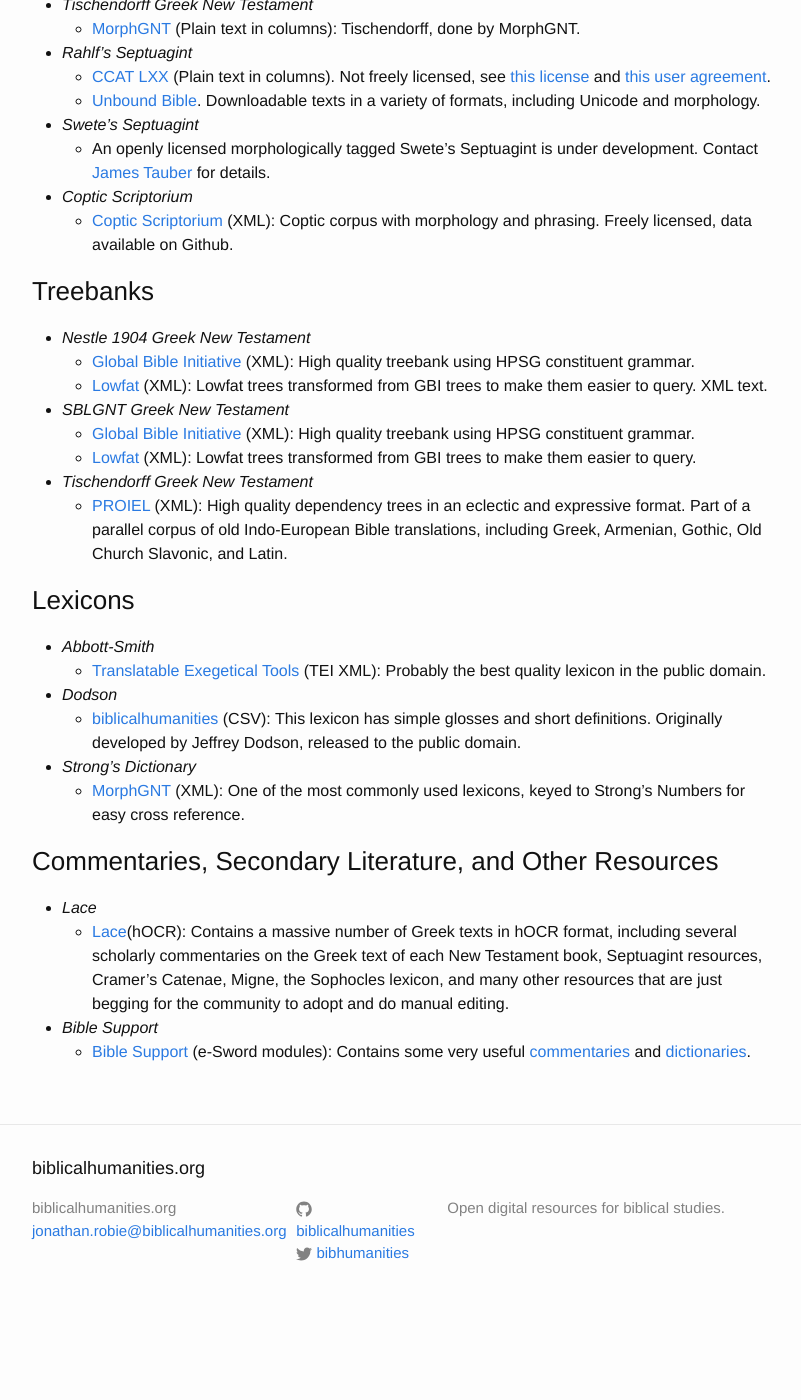
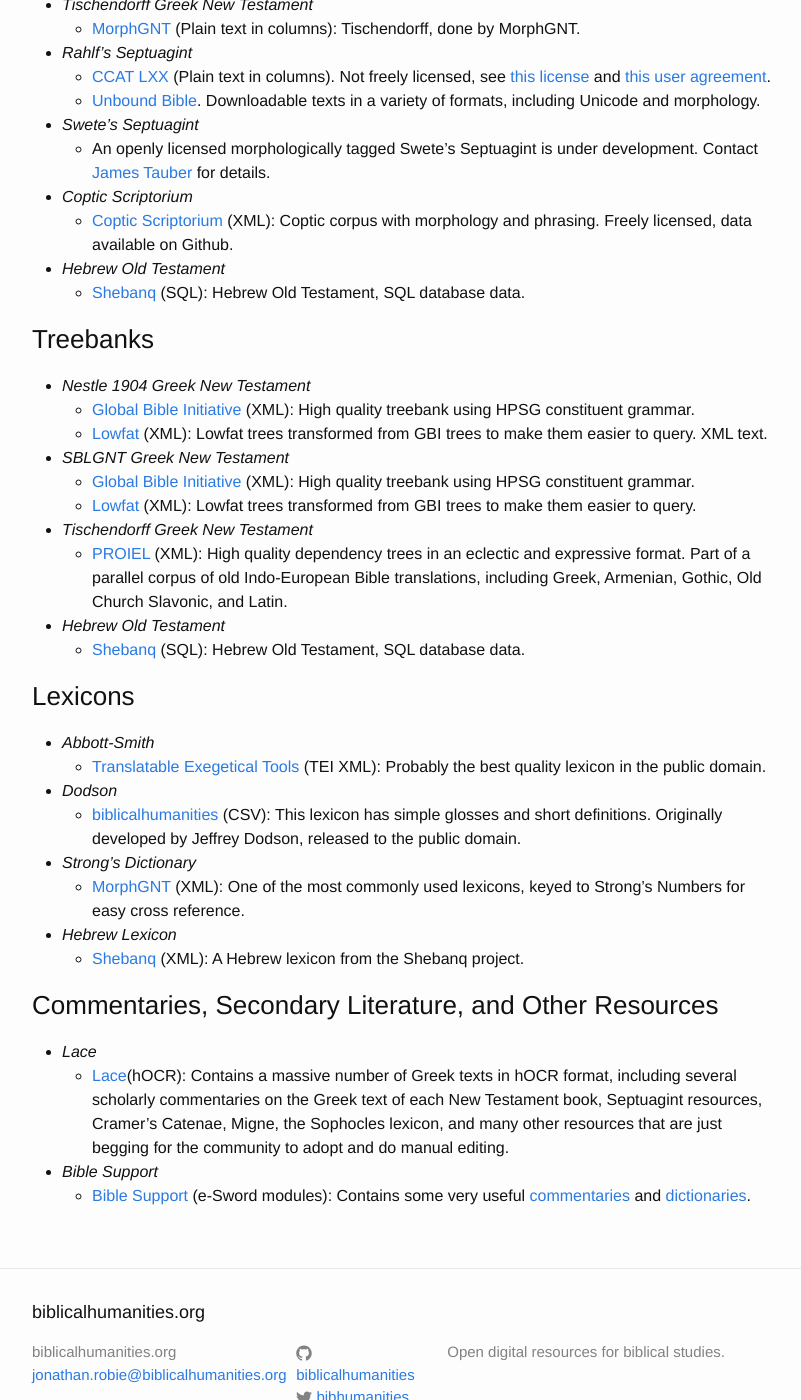
Before and after one commit to biblicalhumanities/biblicalhumanities.github.io, a Jekyll site: the page built from dashboard.md, in a window 1280 px wide and 1400 px high, scrolled down 948 px. Shown: the whole window, without its empty margins (238-1039 px from the left). Built offline with Jekyll 4.4.1, drawn with Linux system fonts in a browser that asks for light colours; before the commit the page ends 2273 px from its top, so only the background shows below that.

Commit message:
Updated with Shebanq.

```diff
--- a/dashboard.md
+++ b/dashboard.md
@@ -38,6 +38,8 @@
   - An openly licensed morphologically tagged Swete's Septuagint is under development.  Contact [James Tauber](mailto:jtauber@jtauber.com) for details.
 - *Coptic Scriptorium*
   - [Coptic Scriptorium](http://data.copticscriptorium.org/) (XML): Coptic corpus with morphology and phrasing. Freely licensed, data available on Github.
+- *Hebrew Old Testament*
+  - [Shebanq](https://shebanq.ancient-data.org/sources) (SQL): Hebrew Old Testament, SQL database data.
 
 
 ### Treebanks
@@ -50,6 +52,9 @@
    - [Lowfat](https://github.com/biblicalhumanities/greek-new-testament/tree/master/syntax-trees/sblgnt-lowfat) (XML): Lowfat trees transformed from GBI trees to make them easier to query.
 - *Tischendorff Greek New Testament*
    - [PROIEL](https://github.com/proiel/proiel-treebank) (XML): High quality dependency trees in an eclectic and expressive format. Part of a parallel corpus of old Indo-European Bible translations, including Greek, Armenian, Gothic, Old Church Slavonic, and Latin.
+- *Hebrew Old Testament*
+  - [Shebanq](https://shebanq.ancient-data.org/sources) (SQL): Hebrew Old Testament, SQL database data.
+
 
 ### Lexicons
 
@@ -59,6 +64,8 @@
   - [biblicalhumanities](https://github.com/biblicalhumanities/Dodson-Greek-Lexicon) (CSV): This lexicon has simple glosses and short definitions. Originally developed by Jeffrey Dodson, released to the public domain.
 - *Strong's Dictionary*
   - [MorphGNT](https://github.com/morphgnt/strongs-dictionary-xml) (XML): One of the most commonly used lexicons, keyed to Strong's Numbers for easy cross reference.
+- *Hebrew Lexicon*
+  - [Shebanq](https://shebanq.ancient-data.org/sources) (XML): A Hebrew lexicon from the Shebanq project.
 
 ### Commentaries, Secondary Literature, and Other Resources
 
```
Also changed, not shown: about.md (+1 -0 lines).
